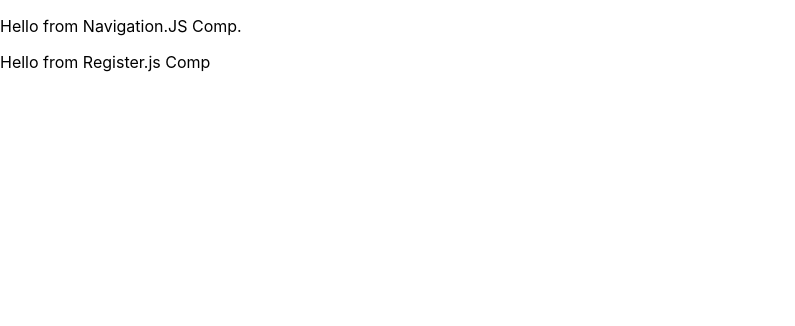
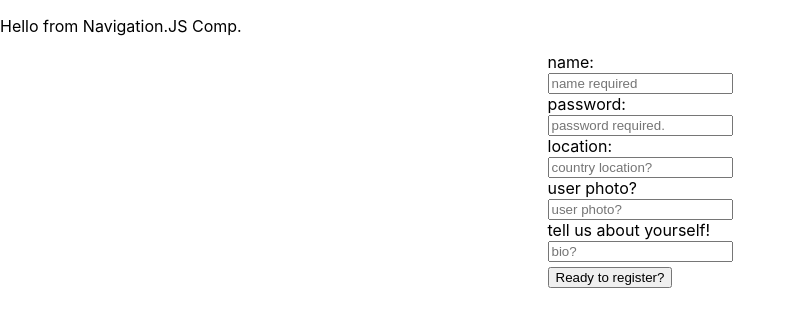
Before and after one commit to TrackTeam-175-African-MarketPlace-BW/Front-End-African-Market-Place, a React (Create React App) app: page /register in a window 1280 px wide. Shown: the top 326 px of the page, without its empty margins (0-795 px from the left). Built offline with nearby package versions, Linux system fonts and the light colour scheme.

Commit message:
setup basic form structure

```diff
--- a/src/Reducers/ownerReducer.js
+++ b/src/Reducers/ownerReducer.js
@@ -1,3 +1,5 @@
+
+
 const initialState = {
   name: "",
   password: "",
--- a/src/components/Register.js
+++ b/src/components/Register.js
@@ -1,11 +1,70 @@
-import React from 'react'
+import React from "react";
+import styled from "styled-components";
+import axiosWithAuth from "../utils/axiosWithAuth";
+
+const Center = styled.div`
+  display: flex;
+  justify-content: center;
+`;
 
 const Register = () => {
-    return (
-        <div>
-            <p>Hello from Register.js Comp</p>
-        </div>
-    )
-}
+  return (
+    <Center>
+      <form onSubmit="">
+        <label htmlFor="name" />
+        name:<br></br>
+        <input
+          type="name"
+          name="name"
+          value=""
+          onChange=""
+          placeholder="name required"
+        />
+        <br></br>
+        <label htmlFor="password" />
+        password:<br></br>
+        <input
+          type="password"
+          name="password"
+          value=""
+          onChange=""
+          placeholder="password required."
+        />
+        <br></br>
+        <label htmlFor="country_id" />
+        location: <br></br>
+        <input
+          type="text"
+          name="country_id"
+          value=""
+          onChange=""
+          placeholder="country location?"
+        />
+        <br></br>
+        <label htmlFor="user_photo" />
+        user photo?<br></br>
+        <input
+          type="text"
+          name="user_photo"
+          value=""
+          onChange=""
+          placeholder="user photo?"
+        />
+        <br></br>
+        <label htmlFor="user_info" />
+        tell us about yourself!<br></br>
+        <input
+          type="text"
+          name="user_info"
+          value=""
+          onChange=""
+          placeholder="bio?"
+        />
+        <br></br>
+        <button style={{ marginTop: "5px" }}>Ready to register?</button>
+      </form>
+    </Center>
+  );
+};
 
-export default Register
+export default Register;
```
Also changed, not shown: src/components/LogIn.js (+8 -8 lines), src/actions/itemsActions.js (added), src/actions/ownerActions.js (added).
